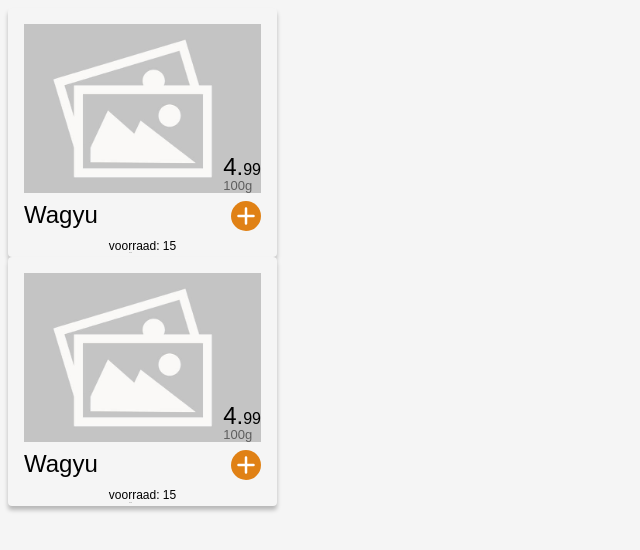
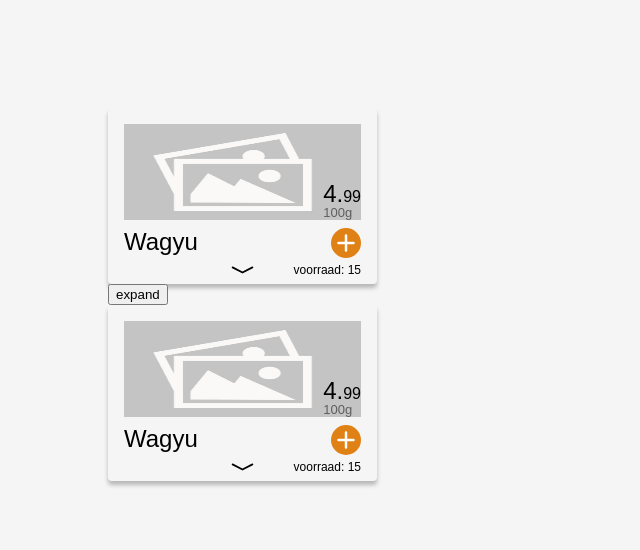
Before and after one commit to Geert404/DeGroeneWeide, a plain HTML site: page index.html in a window 1280 px wide. Shown: the whole page, without its empty margins (0-640 px from the left). Drawn offline with Linux system fonts and the light colour scheme; no server answers.

Commit message:
Updated website

```diff
--- a/index.css
+++ b/index.css
@@ -3,8 +3,11 @@
   --action-color : rgba(224, 129, 21, 1) ;
 }
 
+/* Element styling */
+
 body {
   background-color: var(--main-bg-color);
+  padding: 100px;
 }
 
 p {
@@ -18,6 +21,15 @@ img {
 }
 
 
+/* Animations */
+
+@keyframes uitklappen-beschrijving {
+  from {height: 20vh;}
+  to {height: 25vh;}
+}
+
+/* Class styling */
+
 .ingredient-container{
   display: flex;
   border-radius: 4px;
@@ -26,20 +38,27 @@ img {
   background-color: var(--main-bg-color);
   max-width: 237px;
   max-height: 256px;
+  min-height: 150px;
   width: 20vw;
+  height: 20vh;
   padding: 1rem 1rem 0rem 1rem;
   gap: 0.5rem;
   box-shadow: 0px 4px 4px 0px rgba(0, 0, 0, 0.25);
 }
 
 
-.ingredient-foto {
+.ingredient-foto-container {
   display: flex;
   border-radius: 4px;
+  height: 60%;
   width: 100%;
-  height: 80%;
   align-items: flex-end;
   flex-direction: row-reverse;
+}
+
+.ingredient-foto{
+  height:100%;
+  width: 100%;
 }
 
 .bestel-knop-en-titel{
@@ -82,7 +101,15 @@ img {
   width: 10%;
 }
 
+
 .uitklap-en-voorraad{
+  display: flex;
+  justify-content: end;
+  align-items: center;
+  width: 100%;
+}
+
+.uitklap-container {
   display: flex;
   justify-content: center;
   width: 100%;
--- a/index.html
+++ b/index.html
@@ -2,16 +2,17 @@
 <html>
   <head>
     <link rel="stylesheet" href="index.css"/>
-    <script src="index.js"></script>
+
   </head>
   <body>
+
     <template id="ingredient-kaart">
       <link rel="stylesheet" href="index.css"/>
       <!-- Hoofd container van de ingredienten kaart -->
 
-      <div class= "ingredient-container">
-        <div class="ingredient-foto">
-          <img src="images/Placeholder.jpg">
+      <div class= "ingredient-container" id="kaart">
+        <div class="ingredient-foto-container">
+          <img class="ingredient-foto" src="images/Placeholder.jpg">
           <!--Prijs en aantal-->
           <div class="prijs-en-aantal">
             <p class="prijs">4.<span class="prijs-cent">99</span></p>
@@ -28,7 +29,7 @@
           </div>
         </div>
         <div class="uitklap-en-voorraad">
-          <div>
+          <div class="uitklap-container">
             <img class="uitklap-icon" src="Icons/Expand-icon.svg">
           </div>
           <p class="voorraad">voorraad: <span>15</span></p>
@@ -37,10 +38,7 @@
       </div>
     </template>
     <ingredient-kaart></ingredient-kaart>
-    <ingredient-kaart></ingredient-kaart>
-    <div id="parent">
-
-    </div>
-
+    <button type="button" id="button">expand</button>
+    <script src="index.js" async></script>
   </body>
 </html>
--- a/index.js
+++ b/index.js
@@ -1,48 +1,54 @@
-/*
-const sheet = CSSStyleSheet();
 
-class ingredientKaart extends HTMLElement {
-  constructor(){
-    super();
+async function test(){
+  const get = fetch("http://localhost:8080/api/products", {
+    "method" : 'GET',
+  });
 
-    const shadowRoot = this.attachShadow({mode: 'open'});
-    let h2 = document.createElement("h2");
-    h2.classList.add("Titel");
-    h2.part.add("Titel")
-    h2.textContent = "Helooooooooooo";
-    shadowRoot.appendChild(h2);
-  }
+  console.log((await get));
+  const get_result = (await get).json();
+  console.log((await get_result));
 }
 
-customElements.define("ingredient-kaart", ingredientKaart);
-*/
+test();
 
-const parentdiv = document.getElementById("parent");
-
-/*
-window.onload = function() {
 const ingredient_1 = document.createElement("p");
 ingredient_1.innerHTML = `
-    <div class= "ingredient-container">
+  <div class= "ingredient-container" id="kaart">
+      <div class="ingredient-foto-container">
         <img class="ingredient-foto" src="images/Placeholder.jpg">
+        <!--Prijs en aantal-->
+        <div class="prijs-en-aantal">
+          <p class="prijs">4.<span class="prijs-cent">99</span></p>
+          <p class="hoeveelheid">100g</p>
+        </div>
+
+      </div >
       <!--Bestelknop met titel-->
       <div class="bestel-knop-en-titel">
         <p>Wagyu</p>
         <!-- Bestel knop-->
         <div class="bestel-knop-container-small">
-              <img class="knop-icon-small" src="Icons/Plus-icon.svg">
+          <img src="Icons/Plus-icon.svg">
         </div>
       </div>
-          <!--Prijs en aantal-->
-          <div>
-            <p class="prijs">4.<span class="prijs-cent">99</span></p>
+      <div class="uitklap-en-voorraad">
+        <div class="uitklap-container">
+          <img class="uitklap-icon" src="Icons/Expand-icon.svg">
         </div>
+        <p class="voorraad">voorraad: <span>15</span></p>
+      </div>
+
     </div>
 `;
-  document.body.appendChild(ingredient_1)
-}
+  document.body.appendChild(ingredient_1);
+  let button = document.getElementById("button");
+  console.log(button);
+  button.onclick = function() {
+    let ingredienten_kaart = document.getElementById("kaart")
+    ingredienten_kaart.className="ingredient-container-uitgeklapt";
+    console.log("button clicked");
+  };
 
-*/
 customElements.define(
   "ingredient-kaart",
   class extends HTMLElement {
```
Lines whose indentation alone changed are shown as unchanged.
